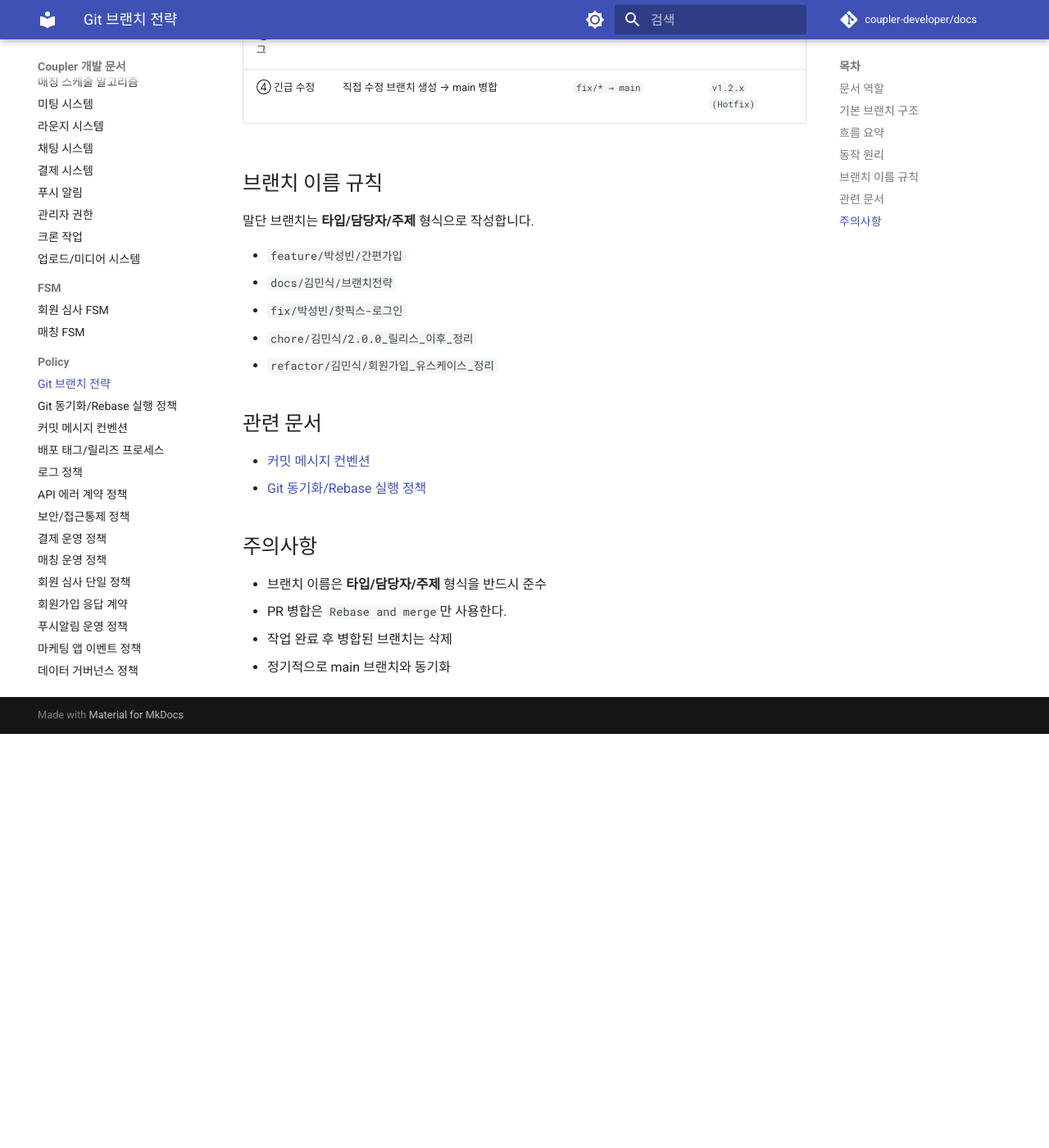
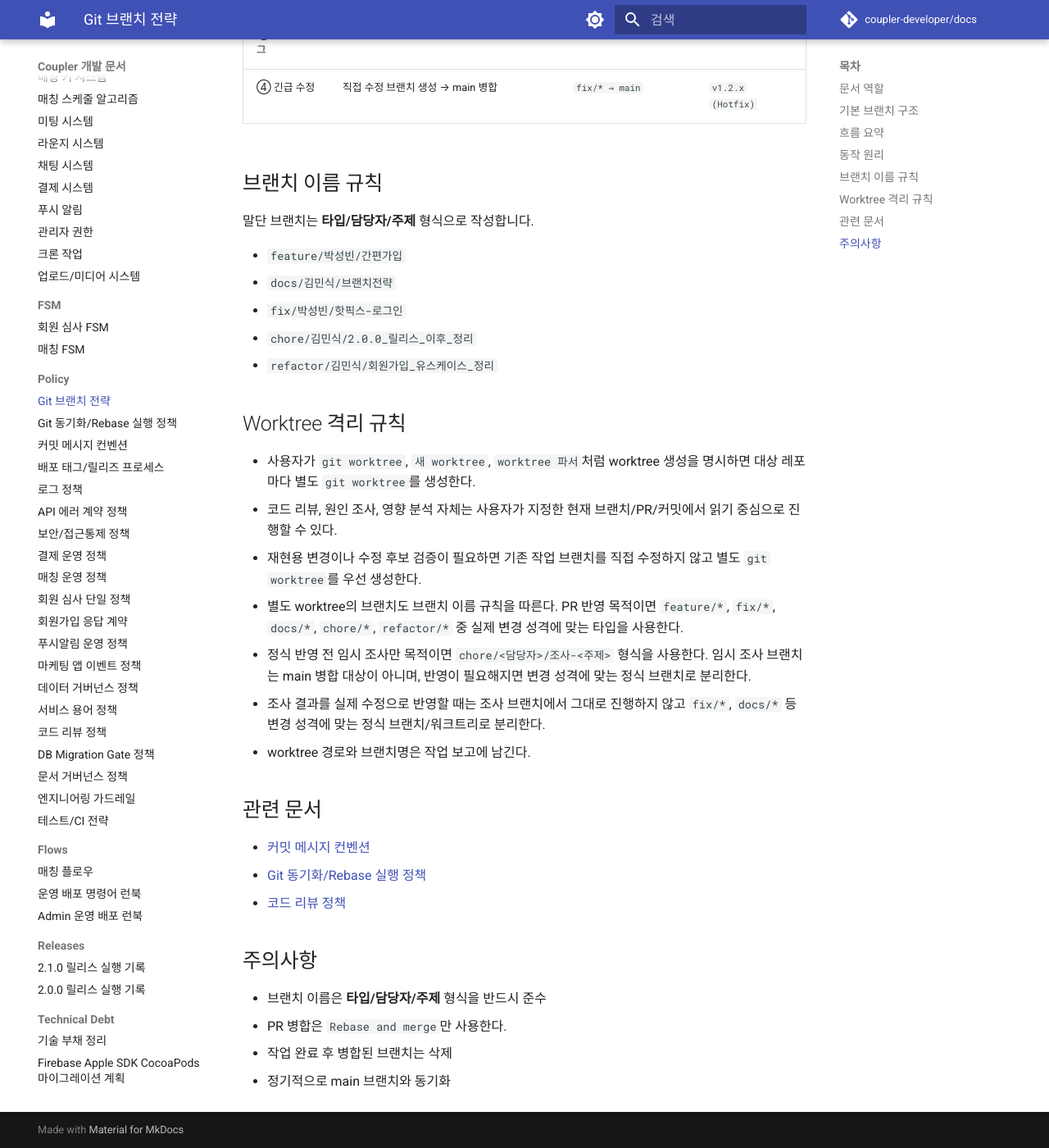
Before and after one commit to coupler-developer/docs, an MkDocs documentation site: the page built from content/policy/git-branch-strategy.md, in a window 1280 px wide and 1400 px high, scrolled down 1128 px. Shown: the whole window at 82% size. Built offline with MkDocs 1.6.1 and Material for MkDocs 9.7.7, drawn with Linux system fonts in a browser that asks for light colours; comment, search, counter and statistics services are not loaded; before the commit the page ends 2023 px from its top, so only the background shows below that.

Commit message:
docs: 리뷰 조사 worktree 기준 정리
Changes:
- 사용자가 worktree 생성을 명시하면 git worktree를 생성하도록 고정한다.
- 현재 브랜치/PR/커밋을 최신화해 요청한 리뷰는 해당 checkout에서 읽기 중심으로 진행할 수 있게 명시한다.
- 재현용 변경과 수정 후보 검증은 별도 worktree를 우선 사용하도록 정리한다.

Tests:
- PYTHONPATH=/private/tmp/codex-mkdocs-deps yarn validate:docs 통과

```diff
--- a/content/policy/git-branch-strategy.md
+++ b/content/policy/git-branch-strategy.md
@@ -48,10 +48,21 @@
 - `chore/김민식/2.0.0_릴리스_이후_정리`
 - `refactor/김민식/회원가입_유스케이스_정리`
 
+## Worktree 격리 규칙
+
+- 사용자가 `git worktree`, `새 worktree`, `worktree 파서`처럼 worktree 생성을 명시하면 대상 레포마다 별도 `git worktree`를 생성한다.
+- 코드 리뷰, 원인 조사, 영향 분석 자체는 사용자가 지정한 현재 브랜치/PR/커밋에서 읽기 중심으로 진행할 수 있다.
+- 재현용 변경이나 수정 후보 검증이 필요하면 기존 작업 브랜치를 직접 수정하지 않고 별도 `git worktree`를 우선 생성한다.
+- 별도 worktree의 브랜치도 브랜치 이름 규칙을 따른다. PR 반영 목적이면 `feature/*`, `fix/*`, `docs/*`, `chore/*`, `refactor/*` 중 실제 변경 성격에 맞는 타입을 사용한다.
+- 정식 반영 전 임시 조사만 목적이면 `chore/<담당자>/조사-<주제>` 형식을 사용한다. 임시 조사 브랜치는 main 병합 대상이 아니며, 반영이 필요해지면 변경 성격에 맞는 정식 브랜치로 분리한다.
+- 조사 결과를 실제 수정으로 반영할 때는 조사 브랜치에서 그대로 진행하지 않고 `fix/*`, `docs/*` 등 변경 성격에 맞는 정식 브랜치/워크트리로 분리한다.
+- worktree 경로와 브랜치명은 작업 보고에 남긴다.
+
 ## 관련 문서
 
 - [커밋 메시지 컨벤션](commit-convention.md)
 - [Git 동기화/Rebase 실행 정책](git-sync-rebase-policy.md)
+- [코드 리뷰 정책](code-review-policy.md)
 
 ## 주의사항
 
```
Also changed, not shown: content/policy/code-review-policy.md (+11 -0 lines).
